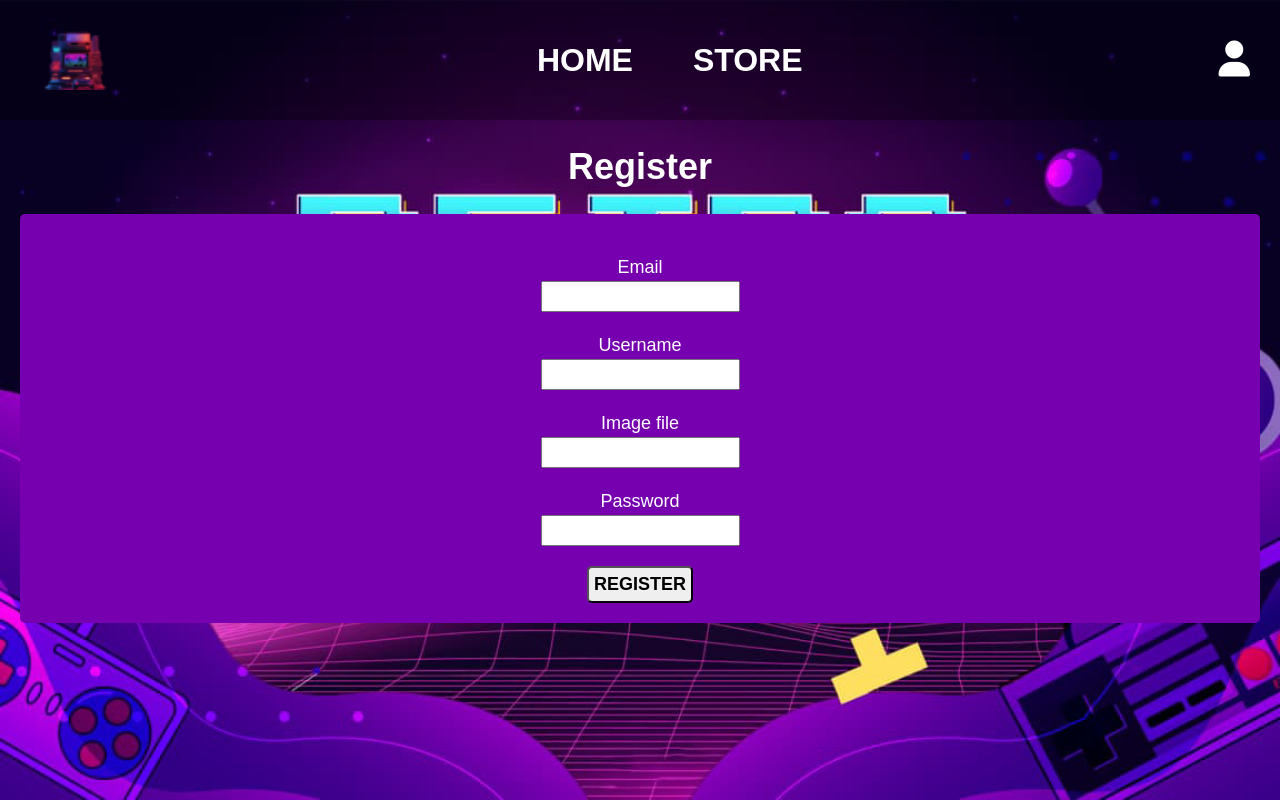
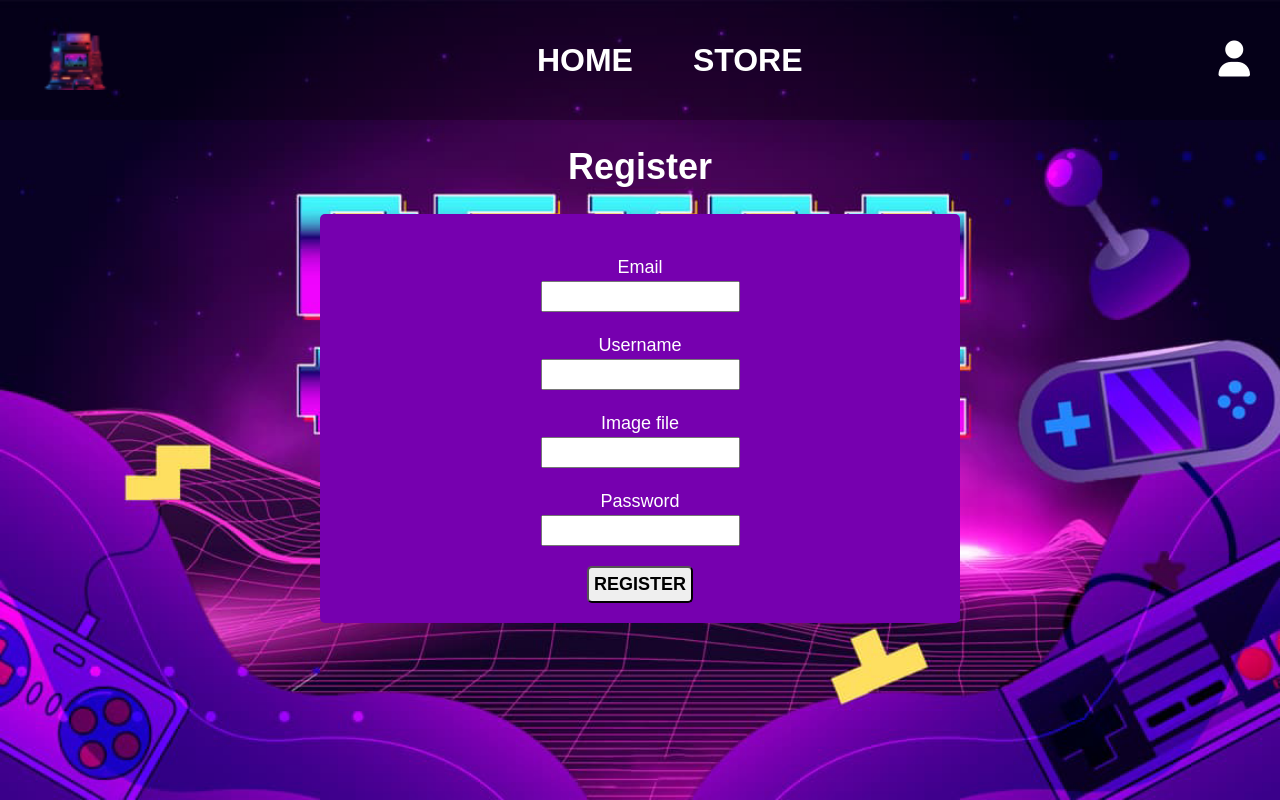
Before and after one commit to M0orph3us/Brief_7, a Symfony app: template templates/registration/register.html.twig in a window 1280 px wide. Run offline with Twig, Linux system fonts and the light colour scheme; the template is opened without the code that fills it, so the values that code supplies are empty; form fields are guessed from the names that the template uses; style sheets or scripts are compiled from the project's sources; some libraries are stand-ins or nearby versions.

Commit message:
add package for pagination and another for detect device backend + homepage with display items

```diff
--- a/assets/styles/app.scss
+++ b/assets/styles/app.scss
@@ -101,6 +101,7 @@ body {
 header {
   .navbar-desktop,
   .navbar-mobile {
+    z-index: 1;
     position: fixed;
     top: 0;
     left: 0;
@@ -219,12 +220,39 @@ main {
   padding: 20px;
   margin-top: 60px;
   flex: 1;
+  position: relative;
   .login-container {
     @include template-form-login;
+    h1 {
+      color: $text-color;
+      text-align: center;
+      margin-bottom: 20px;
+    }
   }
   .register-container {
     @include template-form;
-    .vich-image {
+    // .vich-image {
+    // }
+  }
+
+  .items-container {
+    padding: 20px;
+    display: flex;
+    flex-direction: column;
+    align-items: center;
+    .items-cards-container {
+      display: grid;
+      grid-template-columns: repeat(1, 190px);
+      justify-content: center;
+      row-gap: 40px;
+      column-gap: 50px;
+      a {
+        .item-card {
+        }
+      }
+    }
+    .pagination-items {
+      padding-top: 30px;
     }
   }
 }
--- a/assets/styles/sass/_desktop.scss
+++ b/assets/styles/sass/_desktop.scss
@@ -48,5 +48,17 @@ header {
 /*//////////////////////////////////// MAIN //////////////////////////////////////////////*/
 main {
   margin-top: 120px;
+  .login-container,
+  .register-container {
+    width: 50%;
+    position: absolute;
+    left: 50%;
+    transform: translateX(-50%);
+  }
+
+  .items-container > .items-cards-container {
+    grid-template-columns: repeat(3, 190px);
+    column-gap: 100px;
+  }
 }
 /*//////////////////////////////////// FOOTER ////////////////////////////////////////////*/
--- a/assets/styles/sass/_tablet.scss
+++ b/assets/styles/sass/_tablet.scss
@@ -1,5 +1,20 @@
 /*//////////////////////////////////// HEADER ////////////////////////////////////////////*/
 
 /*//////////////////////////////////// MAIN //////////////////////////////////////////////*/
+main {
+  margin-top: 120px;
+  .login-container,
+  .register-container {
+    width: 50%;
+    position: absolute;
+    left: 50%;
+    transform: translateX(-50%);
+  }
+
+  .items-container > .items-cards-container {
+    grid-template-columns: repeat(2, 190px);
+    column-gap: 100px;
+  }
+}
 
 /*//////////////////////////////////// FOOTER ////////////////////////////////////////////*/
--- a/composer.json
+++ b/composer.json
@@ -14,6 +14,7 @@
         "easycorp/easyadmin-bundle": "^4.10",
         "fakerphp/faker": "^1.23",
         "knplabs/knp-paginator-bundle": "^6.3",
+        "mobiledetect/mobiledetectlib": "^4.8",
         "phpdocumentor/reflection-docblock": "^5.4",
         "phpstan/phpdoc-parser": "^1.28",
         "symfony/asset": "7.0.*",
--- a/templates/base.html.twig
+++ b/templates/base.html.twig
@@ -3,7 +3,7 @@
 	<head>
 		<meta charset="UTF-8">
 		<meta name="viewport" content="width=device-width, initial-scale=1.0"/>
-		<meta name="description" content="forum for SIMPLON'school"/>
+		<meta name="description" content=""/>
 		<link rel="icon" href="{{ asset('imgs/logo.ico')}}">
 		<link rel="stylesheet" href="https://cdnjs.cloudflare.com/ajax/libs/font-awesome/6.5.2/css/all.min.css">
 		{% block stylesheets %}
--- a/templates/security/login.html.twig
+++ b/templates/security/login.html.twig
@@ -6,6 +6,7 @@
 {% block body %}
 	<main>
 		<div class="login-container">
+			<h1 class="h3 mb-3 font-weight-normal">Please sign in</h1>
 			<form method="post">
 				{% if error %}
 					<div class="alert alert-danger">{{ error.messageKey|trans(error.messageData, 'security') }}</div>
@@ -19,7 +20,6 @@
 					</div>
 				{% endif %}
 
-				<h1 class="h3 mb-3 font-weight-normal">Please sign in</h1>
 				<label for="inputEmail">Email</label>
 				<input type="email" value="{{ last_username }}" name="email" id="inputEmail" class="form-control" autocomplete="email" required autofocus>
 				<label for="inputPassword">Password</label>
```
Also changed, not shown: src/Controller/HomeController.php (+16 -2 lines), src/Repository/ItemsRepository.php (+18 -24 lines), templates/home/index.html.twig (+29 -2 lines), 1 other file.
